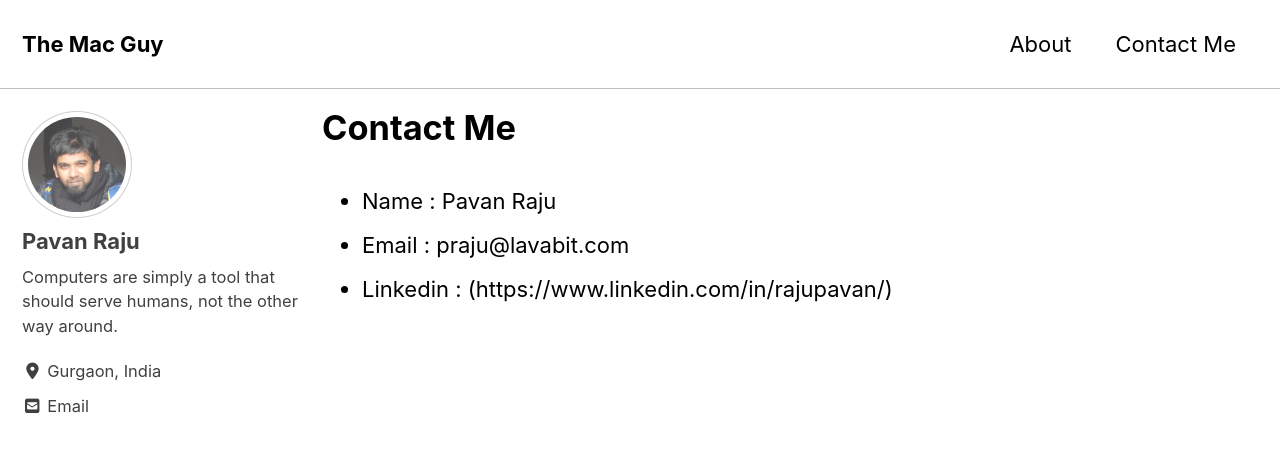
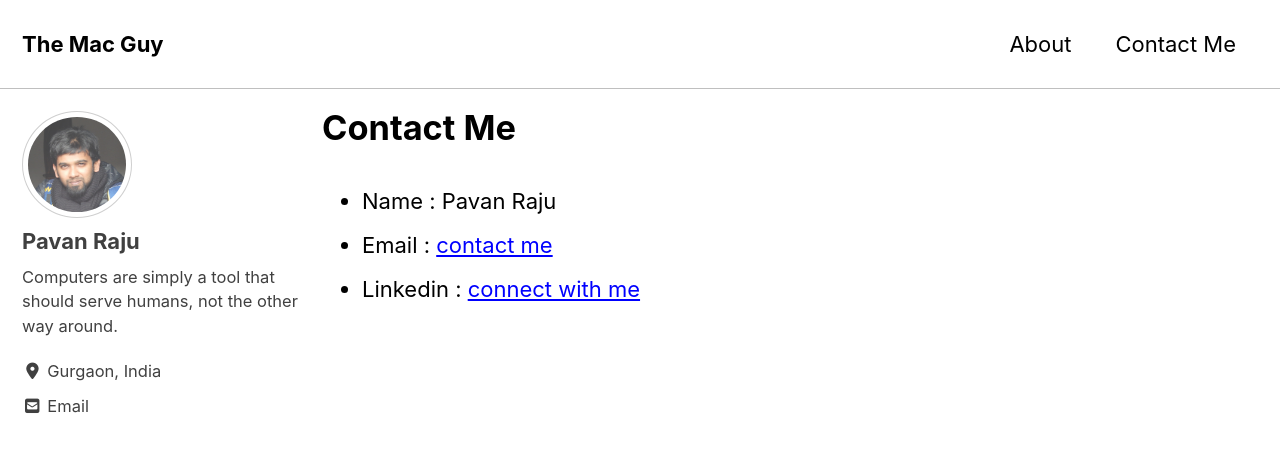
Before and after one commit to iampavan/themacguy, a Jekyll site: the page built from _pages/contact.md, in a window 1280 px wide and 900 px high. Shown: the top 452 px of the window. Built offline with Jekyll 4.4.1, drawn with Linux system fonts in a browser that asks for light colours; cached includes are drawn as plain includes; nearby versions of some CDN libraries.

Commit message:
Refactored contact me page

```diff
--- a/_pages/contact.md
+++ b/_pages/contact.md
@@ -4,5 +4,5 @@ permalink: /contact/
 ---
 
 - Name : Pavan Raju
-- Email : praju@lavabit.com
-- Linkedin : (https://www.linkedin.com/in/rajupavan/)
+- Email : [contact me](mailto:praju@lavabit.com)
+- Linkedin : [connect with me](https://www.linkedin.com/in/rajupavan/)
```
